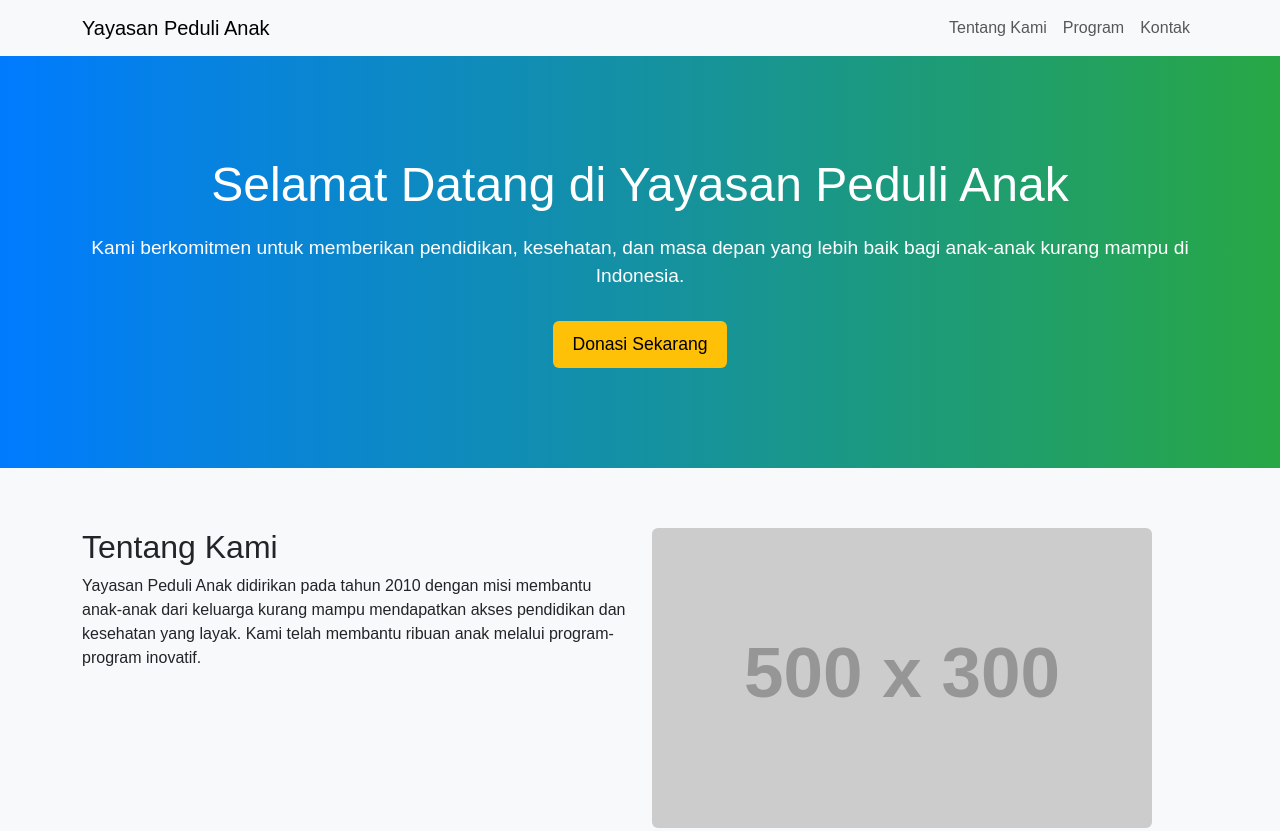
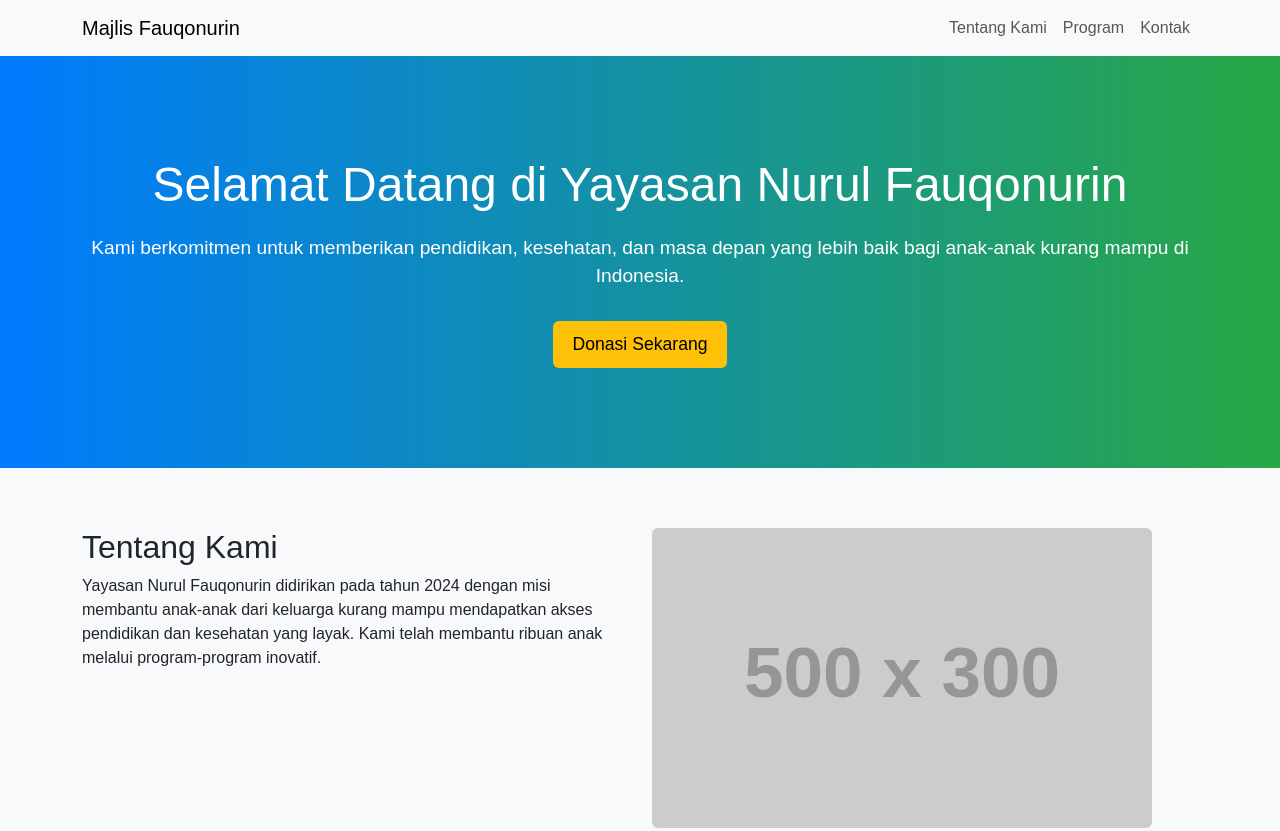
Before and after one commit to rohmatwardiatul06-dotcom/Website-Pribadi, a plain HTML site: page index.html in a window 1280 px wide. Shown: the top 831 px of the page. Drawn offline with nearby package versions, Linux system fonts and the light colour scheme; placeholder pictures from the web are drawn by us.

Commit message:
Update index.html

```diff
--- a/index.html
+++ b/index.html
@@ -53,7 +53,7 @@
     <!-- Header / Navbar -->
     <nav class="navbar navbar-expand-lg navbar-light bg-light">
         <div class="container">
-            <a class="navbar-brand" href="#">Yayasan Peduli Anak</a>
+            <a class="navbar-brand" href="#">Majlis Fauqonurin</a>
             <button class="navbar-toggler" type="button" data-bs-toggle="collapse" data-bs-target="#navbarNav">
                 <span class="navbar-toggler-icon"></span>
             </button>
@@ -70,7 +70,7 @@
     <!-- Hero Section -->
     <section class="hero">
         <div class="container">
-            <h1>Selamat Datang di Yayasan Peduli Anak</h1>
+            <h1>Selamat Datang di Yayasan Nurul Fauqonurin</h1>
             <p>Kami berkomitmen untuk memberikan pendidikan, kesehatan, dan masa depan yang lebih baik bagi anak-anak kurang mampu di Indonesia.</p>
             <a href="#donasi" class="btn btn-custom">Donasi Sekarang</a>
         </div>
@@ -82,7 +82,7 @@
             <div class="row">
                 <div class="col-md-6">
                     <h2>Tentang Kami</h2>
-                    <p>Yayasan Peduli Anak didirikan pada tahun 2010 dengan misi membantu anak-anak dari keluarga kurang mampu mendapatkan akses pendidikan dan kesehatan yang layak. Kami telah membantu ribuan anak melalui program-program inovatif.</p>
+                    <p>Yayasan Nurul Fauqonurin didirikan pada tahun 2024 dengan misi membantu anak-anak dari keluarga kurang mampu mendapatkan akses pendidikan dan kesehatan yang layak. Kami telah membantu ribuan anak melalui program-program inovatif.</p>
                 </div>
                 <div class="col-md-6">
                     <img src="https://via.placeholder.com/500x300?text=Gambar+Anak" alt="Anak-anak belajar" class="img-fluid rounded">
@@ -139,8 +139,8 @@
     <!-- Footer -->
     <footer>
         <div class="container">
-            <p>&copy; 2023 Yayasan Peduli Anak. Semua hak dilindungi.</p>
-            <p>Kontak: info@yayasanpedulianak.org | Telepon: (021) 123-4567</p>
+            <p>&copy; 2023 Yayasan Nurul Fauqonurin.</p>
+            <p>Kontak: info@yayasan fauqoburin.org | Telepon: +62 895 3261 50046/p>
         </div>
     </footer>
 
```
